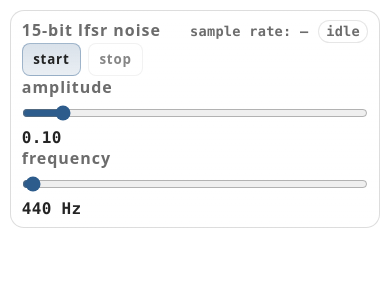
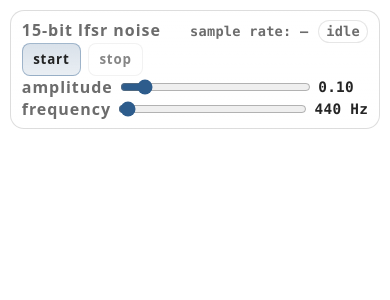
Before and after one commit to mjsyts/mjsyts.github.io, a Jekyll site: the page applets/lfsr/p2/index.html, which Jekyll copies as it is, in a window 390 px wide. Shown: the top 300 px of the page. Built offline with Jekyll 4.4.1, drawn with Linux system fonts in a browser that asks for light colours.

Commit message:
Fix applet mobile layouts: constrain sliders, prevent text overflow, improve readability
Co-authored-by: mjsyts <77947318+mjsyts@users.noreply.github.com>

```diff
--- a/applets/lfsr/p2/styles.css
+++ b/applets/lfsr/p2/styles.css
@@ -67,3 +67,28 @@
   opacity: 0.55;
   cursor: not-allowed;
 }
+
+/* Slider controls for p2 */
+.audio-row .range{
+  flex: 1 1 auto;
+  max-width: 280px;
+  min-width: 180px;
+}
+
+.audio-val{
+  flex: 0 0 auto;
+  min-width: 60px;
+}
+
+@media (max-width: 520px){
+  .audio-row .range{
+    flex: 1 1 auto;
+    max-width: 200px;
+    min-width: 120px;
+  }
+
+  .audio-val{
+    font-size: 0.9rem;
+    min-width: 50px;
+  }
+}
--- a/applets/shared/applet-theme.css
+++ b/applets/shared/applet-theme.css
@@ -325,9 +325,15 @@ iframe {
   font-weight: 900;
   font-size: 0.95rem;
   min-width: 0;
-  overflow-wrap: anywhere;
-  word-break: break-word;
-  white-space: normal;
+  overflow: hidden;
+  text-overflow: ellipsis;
+  white-space: nowrap;
+}
+
+@media (max-width: 420px) {
+  .readout-value {
+    font-size: 0.85rem;
+  }
 }
 
 /* -----------------------------
--- a/assets/css/components/applets.css
+++ b/assets/css/components/applets.css
@@ -14,7 +14,7 @@
   width: 100% !important;
   max-width: 100%;
   min-width: 0;
-  height: clamp(420px, 55svh, 600px);
+  height: clamp(520px, 66svh, 760px);
 
   border: 1px solid rgba(255,255,255,0.12);
   border-radius: 18px;
@@ -30,7 +30,7 @@
 
 /* Visualizer: fixed + tighter on desktop */
 .applet.lfsr15-viz .applet__frame{
-  height: clamp(280px, 45svh, 450px);
+  height: clamp(320px, 52svh, 520px);
 }
 
 @media (min-width: 900px){
@@ -41,7 +41,7 @@
 
 /* Audio demo: short */
 .applet.lfsr15-audio > .applet__frame{
-  height: clamp(180px, 22svh, 220px);
+  height: clamp(190px, 24svh, 240px);
 }
 
 @media (min-width: 900px){
```
Also changed, not shown: applets/lfsr/p1/audio/styles.css (+12 -5 lines), applets/lfsr/p1/viz/styles.css (+7 -5 lines).
